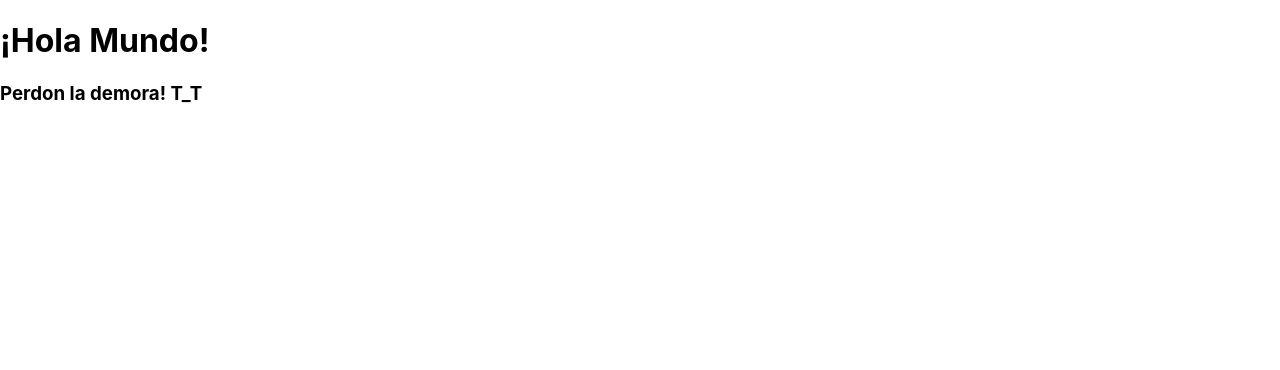
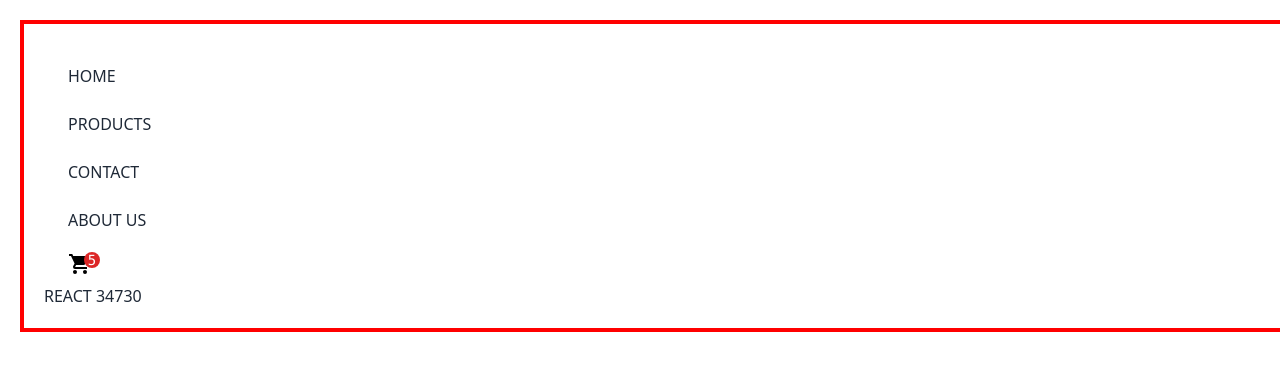
Before and after one commit to Jrachaval/React34730, a React (Create React App) app: page / in a window 1280 px wide. Shown: the top 370 px of the page. Built offline with nearby package versions, Linux system fonts and the light colour scheme.

Commit message:
ecomerc-landing

```diff
--- a/package.json
+++ b/package.json
@@ -6,6 +6,7 @@
     "@testing-library/jest-dom": "^5.16.5",
     "@testing-library/react": "^13.3.0",
     "@testing-library/user-event": "^13.5.0",
+    "daisyui": "^2.24.0",
     "react": "^18.2.0",
     "react-dom": "^18.2.0",
     "react-scripts": "5.0.1",
@@ -34,5 +35,10 @@
       "last 1 firefox version",
       "last 1 safari version"
     ]
+  },
+  "devDependencies": {
+    "autoprefixer": "^10.4.8",
+    "postcss": "^8.4.16",
+    "tailwindcss": "^3.1.8"
   }
 }
--- /dev/null
+++ b/postcss.config.js
@@ -0,0 +1,6 @@
+module.exports = {
+  plugins: {
+    tailwindcss: {},
+    autoprefixer: {},
+  },
+}
--- a/src/App.css
+++ b/src/App.css
@@ -1,38 +1,5 @@
-.App {
-  text-align: center;
+.container{
+  border: solid red 4px;
+  margin: 20px;
+  padding:  20px;
 }
-
-.App-logo {
-  height: 40vmin;
-  pointer-events: none;
-}
-
-@media (prefers-reduced-motion: no-preference) {
-  .App-logo {
-    animation: App-logo-spin infinite 20s linear;
-  }
-}
-
-.App-header {
-  background-color: #282c34;
-  min-height: 100vh;
-  display: flex;
-  flex-direction: column;
-  align-items: center;
-  justify-content: center;
-  font-size: calc(10px + 2vmin);
-  color: white;
-}
-
-.App-link {
-  color: #61dafb;
-}
-
-@keyframes App-logo-spin {
-  from {
-    transform: rotate(0deg);
-  }
-  to {
-    transform: rotate(360deg);
-  }
-}
--- a/src/App.js
+++ b/src/App.js
@@ -1,12 +1,30 @@
-import logo from './logo.svg';
+/* import logo from './logo.svg'; */
 import './App.css';
+import CartWidget from './components/CartWidget';
+import Itemlistcontainer from './components/Itemlistcontainer';
+import NavBar from './components/NavBar';
+
 
 function App() {
+
+  const mensaje = 'Bienvenido a mi app'
+  const estilos = {
+    backgroundColor: '#888',
+    padding: '20px'
+  }
+
+
   return (
-    <>
-    <h1>¡Hola Mundo!</h1>
-    <h3> Perdon la demora! T_T</h3>
-    </>
+
+    <div className='container'>
+      <NavBar/>
+      <CartWidget/>
+      <Itemlistcontainer greeting={'REACT 34730'}/>
+
+
+    </div>
+
+
 
   );
 }
--- /dev/null
+++ b/src/components/CartWidget.js
@@ -0,0 +1,19 @@
+
+
+const CartWidget = () => {
+  return (
+    <div>
+      <li class="font-sans block mt-4 lg:inline-block lg:mt-0 lg:ml-6 align-middle text-black hover:text-gray-700">
+  <a href="#" role="button" class="relative flex">
+    <svg class="flex-1 w-8 h-8 fill-current" viewbox="0 0 24 24">
+      <path d="M17,18C15.89,18 15,18.89 15,20A2,2 0 0,0 17,22A2,2 0 0,0 19,20C19,18.89 18.1,18 17,18M1,2V4H3L6.6,11.59L5.24,14.04C5.09,14.32 5,14.65 5,15A2,2 0 0,0 7,17H19V15H7.42A0.25,0.25 0 0,1 7.17,14.75C7.17,14.7 7.18,14.66 7.2,14.63L8.1,13H15.55C16.3,13 16.96,12.58 17.3,11.97L20.88,5.5C20.95,5.34 21,5.17 21,5A1,1 0 0,0 20,4H5.21L4.27,2M7,18C5.89,18 5,18.89 5,20A2,2 0 0,0 7,22A2,2 0 0,0 9,20C9,18.89 8.1,18 7,18Z"/>
+      </svg>
+      <span class="absolute right-0 top-0 rounded-full bg-red-600 w-4 h-4 top right p-0 m-0 text-white font-mono text-sm  leading-tight text-center">5
+    </span>
+  </a>
+</li>
+    </div>
+  )
+}
+
+export default CartWidget
--- /dev/null
+++ b/src/components/Itemlistcontainer.js
@@ -0,0 +1,7 @@
+const Itemlistcontainer = ({greeting}) => {
+  return (
+    <div>{greeting}</div>
+  )
+}
+
+export default Itemlistcontainer
--- /dev/null
+++ b/src/components/NavBar.jsx
@@ -0,0 +1,14 @@
+const NavBar = () => {
+  return (
+    <div>
+      <ul class="menu bg-base-100 w-56 p-2 rounded-box">
+  <li><a>HOME</a></li>
+  <li><a>PRODUCTS</a></li>
+  <li><a>CONTACT</a></li>
+  <li><a>ABOUT US</a></li>
+</ul>
+    </div>
+  )
+}
+
+export default NavBar
--- a/src/index.css
+++ b/src/index.css
@@ -1,13 +1,3 @@
-body {
-  margin: 0;
-  font-family: -apple-system, BlinkMacSystemFont, 'Segoe UI', 'Roboto', 'Oxygen',
-    'Ubuntu', 'Cantarell', 'Fira Sans', 'Droid Sans', 'Helvetica Neue',
-    sans-serif;
-  -webkit-font-smoothing: antialiased;
-  -moz-osx-font-smoothing: grayscale;
-}
-
-code {
-  font-family: source-code-pro, Menlo, Monaco, Consolas, 'Courier New',
-    monospace;
-}
+@tailwind base;
+@tailwind components;
+@tailwind utilities;
--- /dev/null
+++ b/tailwind.config.js
@@ -0,0 +1,12 @@
+/** @type {import('tailwindcss').Config} */
+module.exports = {
+  content: [
+    "./src/**/*.{js,jsx,ts,tsx}",
+  ],
+  theme: {
+    extend: {},
+  },
+  plugins: [
+    require("daisyui")
+  ],
+}
```
Also changed, not shown: 1 other file (tests, documents, lock files or other folders).
